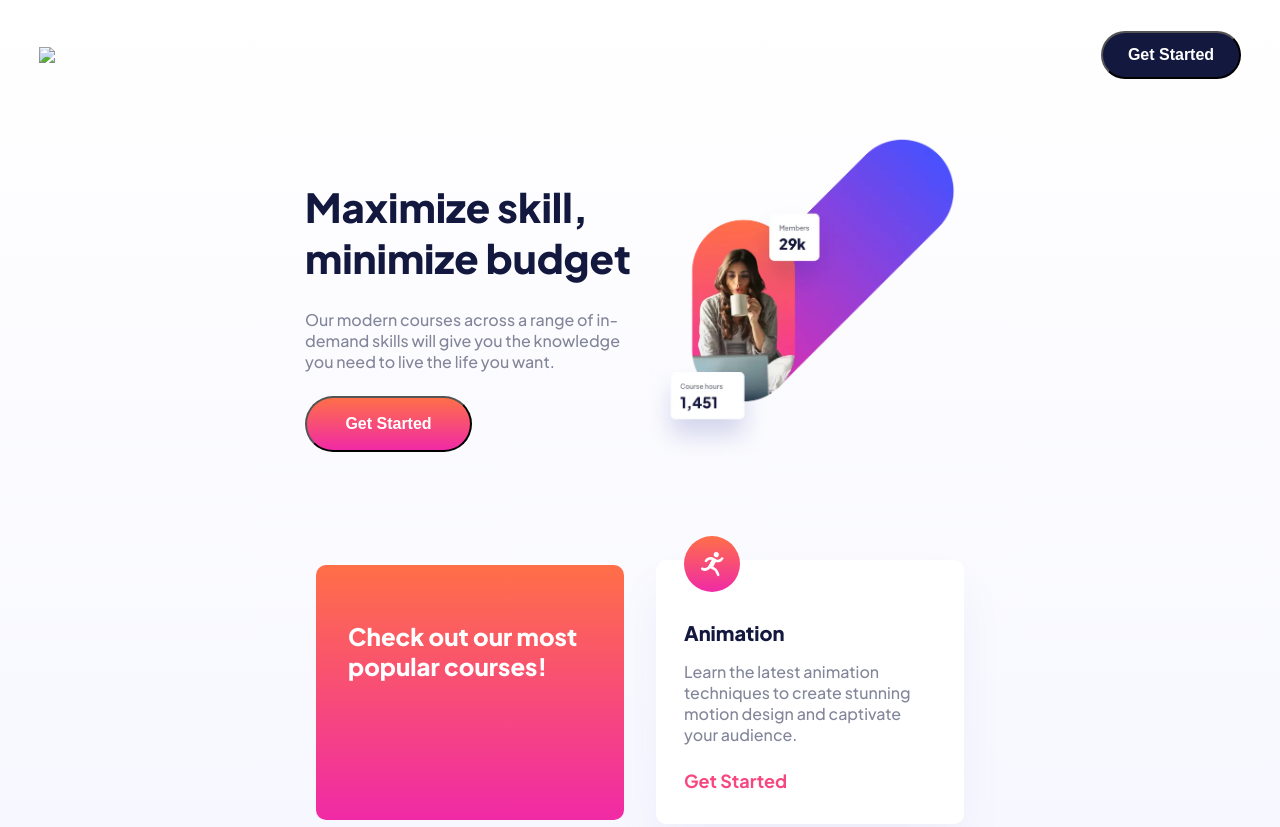
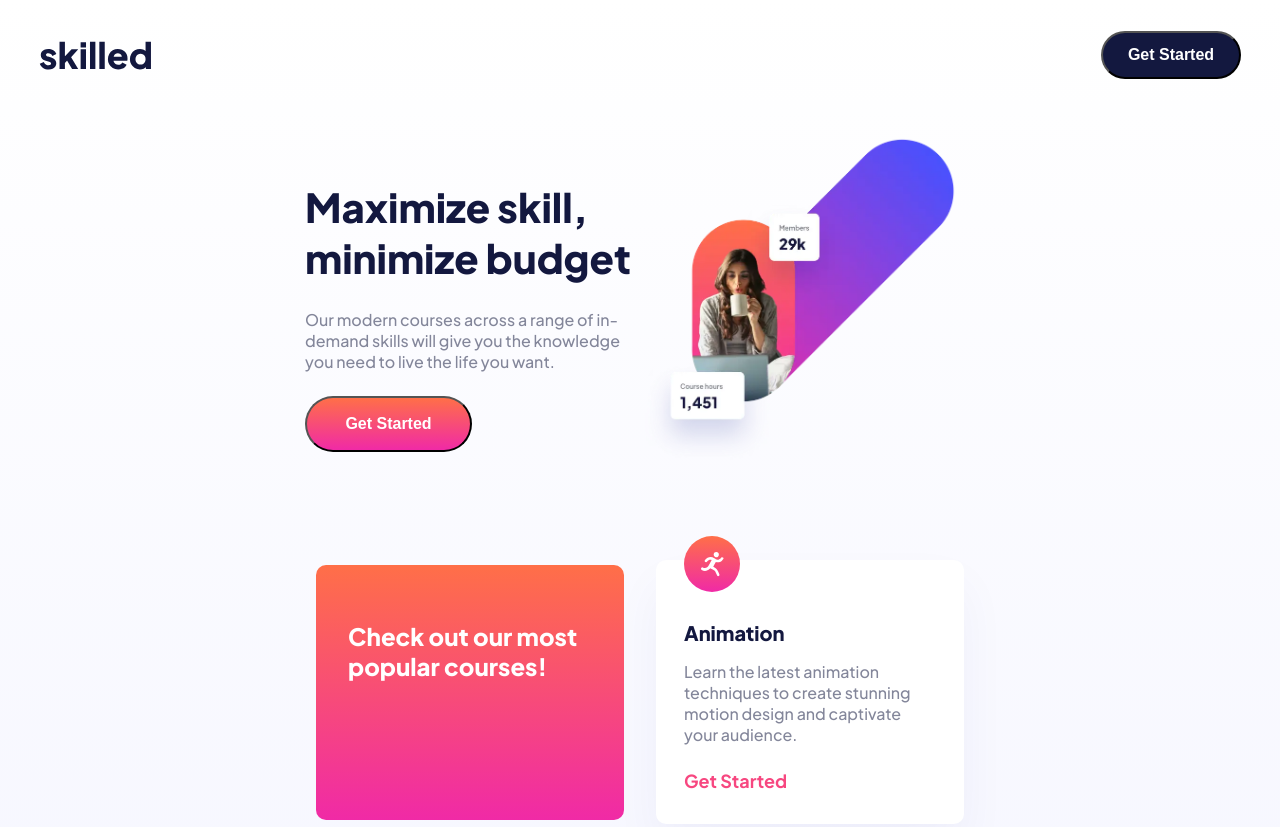
Before and after one commit to bauzhadze97/E-Learning, a plain HTML site: page index.html in a window 1280 px wide. Shown: the top 827 px of the page. Drawn offline with Linux system fonts and the light colour scheme; the site is published under a folder, as on GitHub Pages, so addresses that start at the root find nothing.

Commit message:
Update index.html

```diff
--- a/index.html
+++ b/index.html
@@ -12,7 +12,7 @@
 
   <main>
     <nav>
-      <img src="/assets/logo-dark.svg">
+      <img src="./assets/logo-dark.svg">
       <button>Get Started</button>
     </nav>
     <header><div>
```
